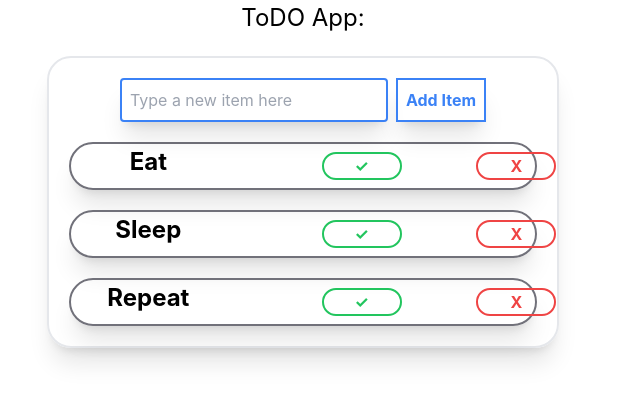
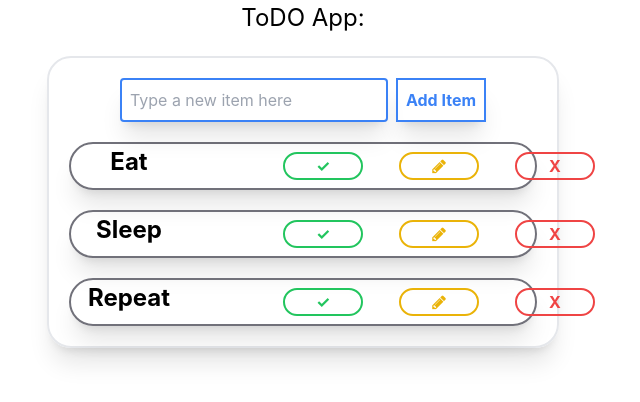
Before and after one commit to Dealsy/ToDo-List, a React (Create React App) app: page / in a window 1280 px wide. Shown: the top 402 px of the page, without its empty margins (337-977 px from the left). Built offline with nearby package versions, Linux system fonts and the light colour scheme.

Commit message:
[Todo App]: adds delete button

```diff
--- a/package.json
+++ b/package.json
@@ -3,9 +3,12 @@
   "version": "0.1.0",
   "private": true,
   "dependencies": {
+    "@fortawesome/fontawesome-svg-core": "^1.2.36",
+    "@fortawesome/free-solid-svg-icons": "^5.15.4",
     "@testing-library/jest-dom": "^5.16.1",
     "@testing-library/react": "^12.1.2",
     "@testing-library/user-event": "^13.5.0",
+    "font-awesome": "^4.7.0",
     "react": "^17.0.2",
     "react-dom": "^17.0.2",
     "react-scripts": "5.0.0-next.58",
--- a/src/componenets/ItemsListBox/ItemsDisplay.js
+++ b/src/componenets/ItemsListBox/ItemsDisplay.js
@@ -13,8 +13,8 @@ function ItemsDisplay() {
 
   return (
     <div className="shadow-xl border-2 rounded-3xl mx-96 mt-5 border-grey   ">
-      <AddItem setData={setData} />
-      {data.map((task) => (
+      <AddItem setData={updateList} />
+      {list.map((task) => (
         <Items
           key={task.name}
           updateList={updateList}
--- a/src/componenets/ItemsListBox/items.js
+++ b/src/componenets/ItemsListBox/items.js
@@ -17,7 +17,7 @@ function Items({ task, list, updateList }) {
 
   return (
     <div key={task.name}>
-      <div className="grid grid-cols-3 gap- content-start m-5 border-2 border-zinc-500 rounded-full  shadow-xl  ">
+      <div className="grid grid-cols-4  content-start m-5 border-2 border-zinc-500 rounded-full  shadow-xl  ">
         <span name={task.name} className={`${striked ? "strike" : ""}`}>
           <h1>
             <b>{task.name}</b>
@@ -29,6 +29,9 @@ function Items({ task, list, updateList }) {
           className=" font-bold w-20  text-green-500 border-2 border-green-500 rounded-full  hover:bg-green-500 hover:text-white m-2  ml-24"
         >
           ✓
+        </button>
+        <button className=" font-bold w-20  text-yellow-500 border-2 border-yellow-500 rounded-full  hover:bg-yellow-500 hover:text-white m-2  ml-24">
+          <i className="fa fa-pencil"></i>
         </button>
         <button
           onClick={() => handleRemoveItem(task.name)}
--- a/src/index.js
+++ b/src/index.js
@@ -3,6 +3,7 @@ import ReactDOM from "react-dom";
 import "./index.css";
 import App from "./App";
 import reportWebVitals from "./reportWebVitals";
+import "font-awesome/css/font-awesome.min.css";
 
 ReactDOM.render(
   <React.StrictMode>
```
Also changed, not shown: 1 other file (tests, documents, lock files or other folders).
